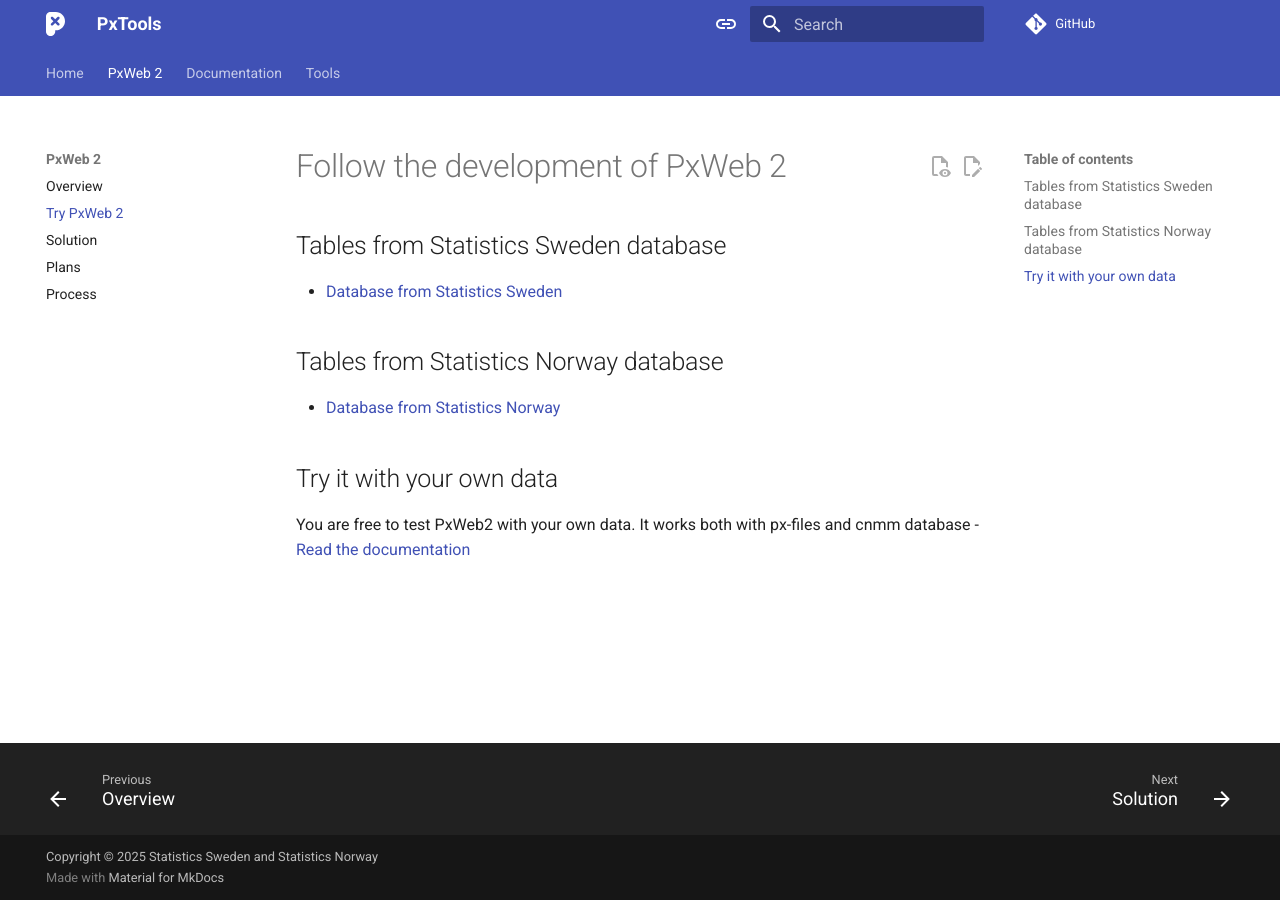
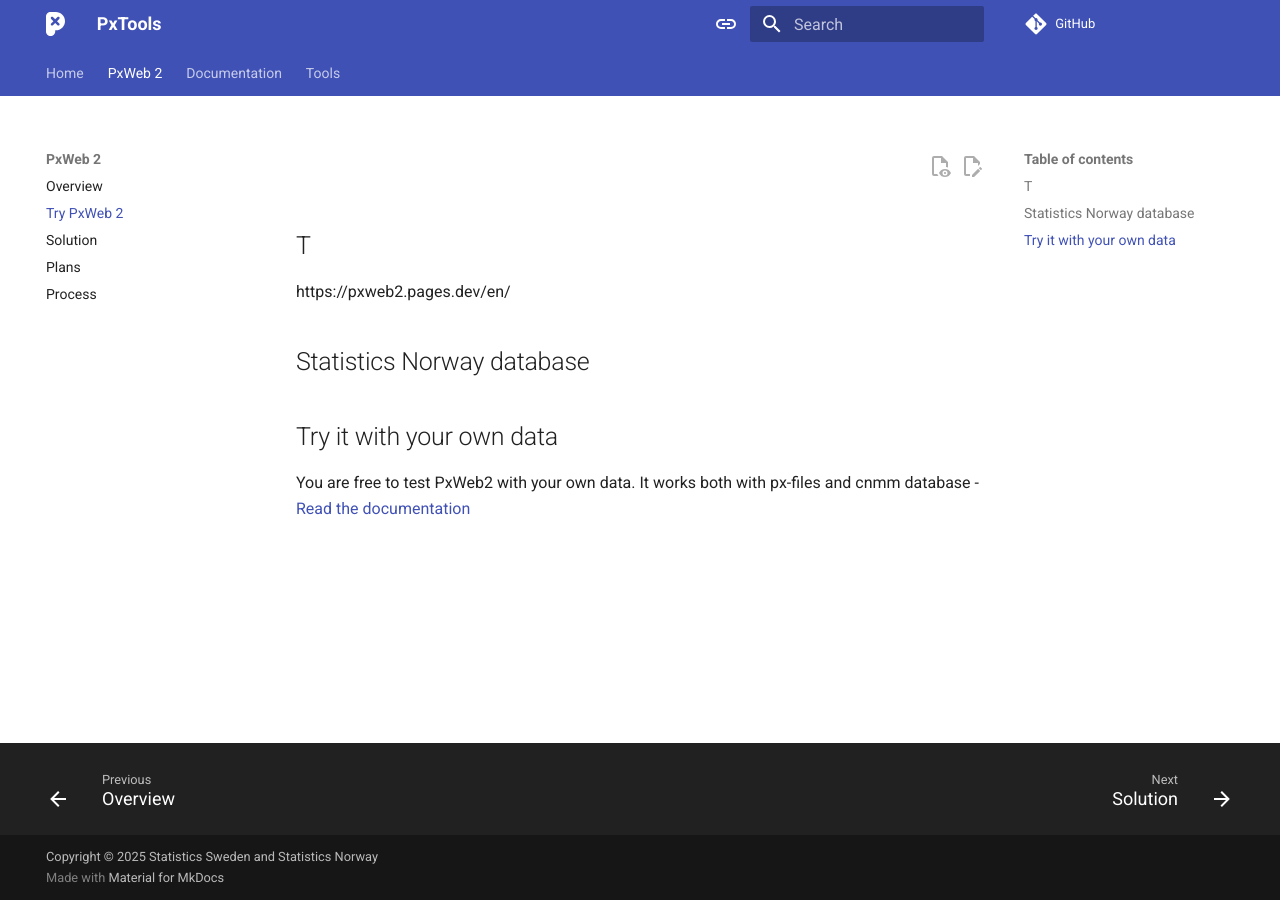
Before and after one commit to PxTools/pxtools.github.io, an MkDocs documentation site: the page built from docs/PxWeb2/project/try.md, in a window 1280 px wide. Built offline with MkDocs 1.6.1 and Material for MkDocs 9.7.7, drawn with Linux system fonts in a browser that asks for light colours; comment, search, counter and statistics services are not loaded.

Commit message:
Update try.md

```diff
--- a/docs/PxWeb2/project/try.md
+++ b/docs/PxWeb2/project/try.md
@@ -1,10 +1,10 @@
-# Follow the development of PxWeb 2
+#
 
-## Tables from Statistics Sweden database
-- [Database from Statistics Sweden](https://test.pxweb2.pages.dev/sv/)
+## T
+https://pxweb2.pages.dev/en/
 
-## Tables from Statistics Norway database
-- [Database from Statistics Norway](https://test-ssb.pxweb2.pages.dev/no/)
+## Statistics Norway database
+
 
 ## Try it with your own data
 You are free to test PxWeb2 with your own data. It works both with px-files and cnmm database
```
